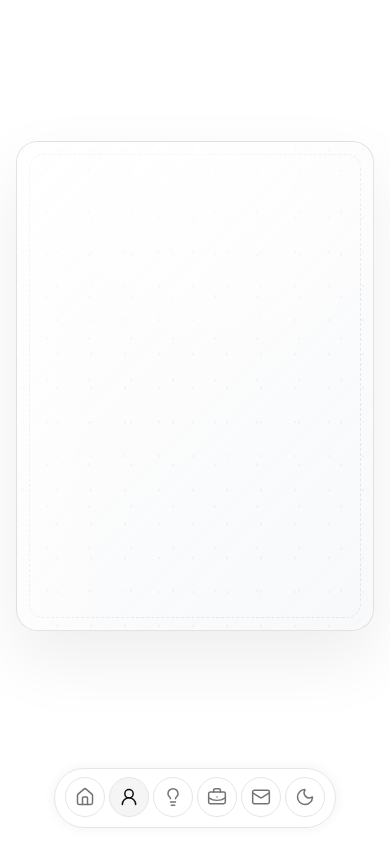
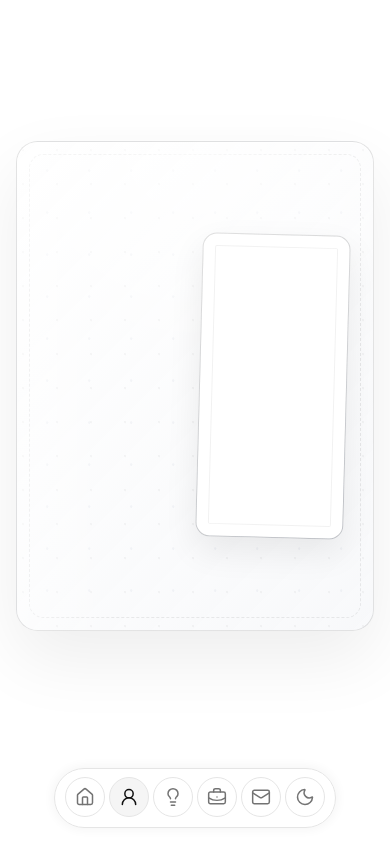
Before and after one commit to ayvhc/websitev2, a Next.js app: page /about in a window 390 px wide. Built offline with nearby package versions, Linux system fonts and the light colour scheme.

Commit message:
Add about portrait placeholder frame

```diff
--- a/app/about/page.tsx
+++ b/app/about/page.tsx
@@ -4,7 +4,9 @@ export default function AboutPage() {
   return (
     <main className="about-shell">
       <section className="about-board-shell" aria-label="About mood board">
-        <div className="about-empty-board" />
+        <div className="about-empty-board">
+          <div className="about-portrait-frame" aria-label="Portrait placeholder" />
+        </div>
       </section>
       <DockNav current="About" />
     </main>
--- a/app/globals.css
+++ b/app/globals.css
@@ -770,6 +770,38 @@ button {
   pointer-events: none;
 }
 
+.about-portrait-frame {
+  position: absolute;
+  top: 50%;
+  right: clamp(2rem, 5vw, 4rem);
+  z-index: 2;
+  width: min(15rem, 20vw);
+  height: min(27rem, 48svh);
+  transform: translateY(-50%) rotate(1.5deg);
+  border: 1px solid rgba(17, 17, 17, 0.13);
+  border-radius: 1.1rem;
+  background:
+    linear-gradient(#ffffff, #ffffff) padding-box,
+    linear-gradient(145deg, rgba(255, 255, 255, 0.95), rgba(205, 209, 216, 0.72)) border-box;
+  box-shadow:
+    0 14px 34px rgba(0, 0, 0, 0.075),
+    inset 0 0 0 0.72rem #ffffff,
+    inset 0 0 0 0.78rem rgba(17, 17, 17, 0.055);
+  transition:
+    transform 260ms cubic-bezier(0.22, 1, 0.36, 1),
+    box-shadow 220ms ease,
+    border-color 220ms ease;
+}
+
+.about-portrait-frame:hover {
+  transform: translateY(-50%) rotate(0.5deg) scale(1.035);
+  border-color: rgba(17, 17, 17, 0.2);
+  box-shadow:
+    0 22px 48px rgba(0, 0, 0, 0.11),
+    inset 0 0 0 0.72rem #ffffff,
+    inset 0 0 0 0.78rem rgba(17, 17, 17, 0.065);
+}
+
 @media (max-width: 760px) {
   .about-board-shell {
     padding: 2rem 1rem 6.5rem;
@@ -783,6 +815,13 @@ button {
 
   .about-empty-board::before {
     inset: 0.75rem;
+    border-radius: 0.9rem;
+  }
+
+  .about-portrait-frame {
+    right: 1.6rem;
+    width: min(11rem, 38vw);
+    height: min(19rem, 42svh);
     border-radius: 0.9rem;
   }
 }
@@ -1588,6 +1627,25 @@ html[data-theme="dark"] .about-empty-board::before {
   border-color: rgba(255, 255, 255, 0.08);
 }
 
+html[data-theme="dark"] .about-portrait-frame {
+  border-color: rgba(255, 255, 255, 0.18);
+  background:
+    linear-gradient(#ffffff, #ffffff) padding-box,
+    linear-gradient(145deg, rgba(255, 255, 255, 0.92), rgba(148, 156, 171, 0.72)) border-box;
+  box-shadow:
+    0 18px 44px rgba(0, 0, 0, 0.32),
+    inset 0 0 0 0.72rem #ffffff,
+    inset 0 0 0 0.78rem rgba(17, 17, 17, 0.07);
+}
+
+html[data-theme="dark"] .about-portrait-frame:hover {
+  border-color: rgba(255, 255, 255, 0.28);
+  box-shadow:
+    0 24px 56px rgba(0, 0, 0, 0.42),
+    inset 0 0 0 0.72rem #ffffff,
+    inset 0 0 0 0.78rem rgba(17, 17, 17, 0.08);
+}
+
 html[data-theme="dark"] .dock {
   border-color: var(--dark-border);
   background: rgba(14, 16, 20, 0.82);
```
